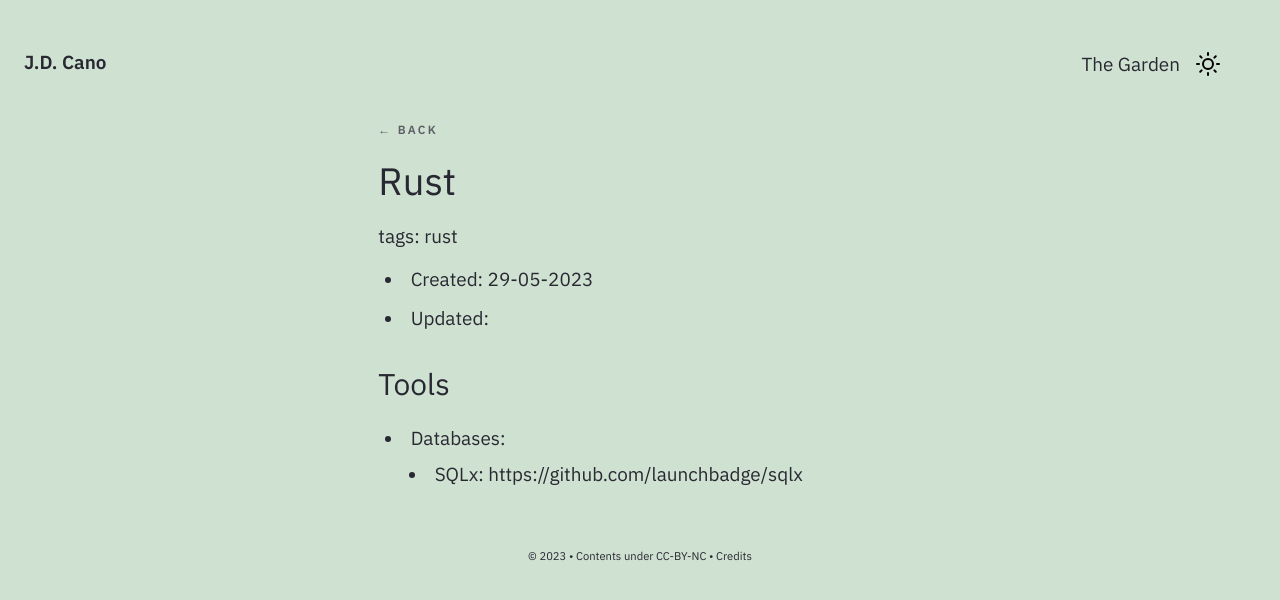
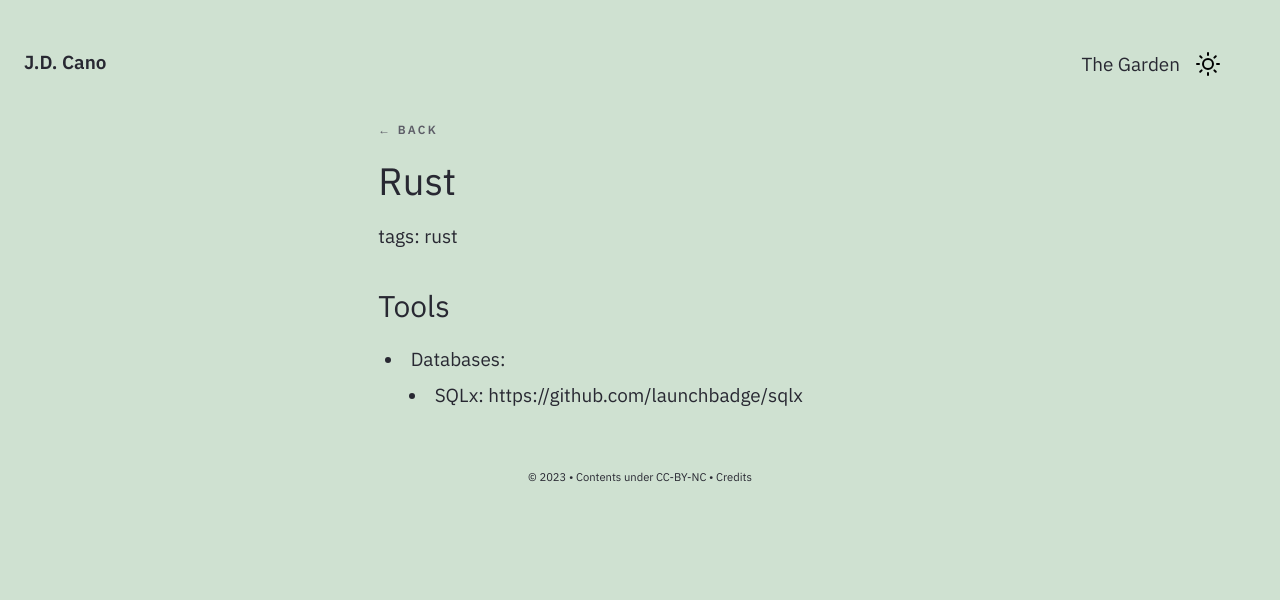
Before and after one commit to Gorzas/gorzas.github.io, a Jekyll site: the page built from _notes/Public/tech/rust.md, in a window 1280 px wide. Shown: the top 600 px of the page. Built offline with Jekyll 4.4.1, drawn with Linux system fonts in a browser that asks for light colours.

Commit message:
Remove created and updated dates

```diff
--- a/_includes/Content.html
+++ b/_includes/Content.html
@@ -32,10 +32,6 @@
 
 <!-- Parse internal links, external links, transclusions etc and manipuate the content to reflect it accordingly -->
 <div class="content">
-  <ul>
-    <li>Created: {{page.date | date: "%d-%m-%Y"}}</li>
-    <li>Updated: {{page.last_modified_at | date: "%d-%m-%Y"}}</li>
-  </ul>
     {%- if site.preferences.wiki_style_link.enabled -%}
         {%- assign content_array = content | split:'[[' -%}
         {%- assign external_link_delimiter = '::' -%}
```
